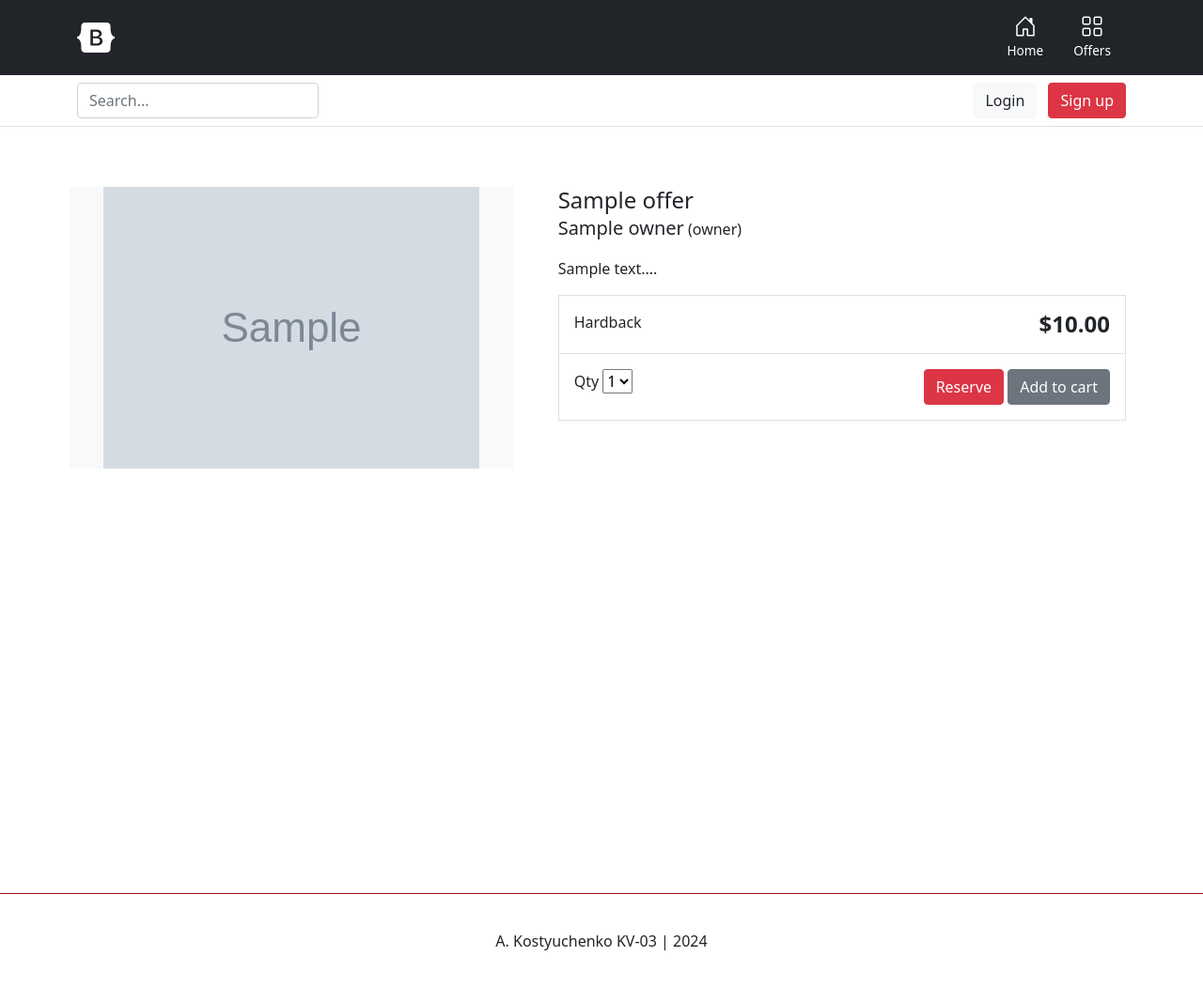
After one commit to reginakasteen/knn-rec-system, a Django app: a page that uses templates/base.html in a window 1280 px wide. The commit adds this page. Shown: the whole page at 94% size. Run offline with Django 5.2, Linux system fonts and the light colour scheme; tables that the repository leaves empty hold one stand-in row (values such as "Sample post"); grey boxes marked "Sample" are stand-in pictures.

Commit message:
add detail.html

```diff
--- a/account/templates/account/account.html
+++ b/account/templates/account/account.html
@@ -1,6 +1,7 @@
 {% extends 'base.html' %}
 
 {% block content %}
+    <title>{% block title %}Account data{% endblock %}</title>
 <style type="text/css">
         .form-signin {
           width: 100%;
--- a/account/templates/account/login.html
+++ b/account/templates/account/login.html
@@ -1,6 +1,7 @@
 {% extends 'base.html' %}
 
 {% block content %}
+    <title>{% block title %}Login{% endblock %}</title>
 
     <style type="text/css">
         .form-signin {
--- a/account/templates/account/register.html
+++ b/account/templates/account/register.html
@@ -1,7 +1,7 @@
 {% extends 'base.html' %}
 
 {% block content %}
-
+    <title>{% block title %}Register{% endblock %}</title>
     <style type="text/css">
         .form-signin {
           width: 100%;
--- a/booking_project/urls.py
+++ b/booking_project/urls.py
@@ -29,6 +29,9 @@ from account.views import (
     login_view,
     account_view,
 )
+from store.views import (
+    offer_detail,
+)
 
 urlpatterns = [
     path('admin/', admin.site.urls),
@@ -38,6 +41,7 @@ urlpatterns = [
     path('logout/', logout_view, name="logout"),
     path('login/', login_view, name="login"),
     path('account/', account_view, name="account"),
+
 
 
 
--- a/personal/templates/personal/home.html
+++ b/personal/templates/personal/home.html
@@ -1,6 +1,7 @@
 {% extends 'base.html' %}
 
 {% block content %}
+    <title>{% block title %}Home{% endblock %}</title>
     <style type="text/css">
         body {
           background-image: linear-gradient(180deg, #eee, #fff 100px, #fff);
--- a/store/models.py
+++ b/store/models.py
@@ -1,6 +1,7 @@
 from django.db import models
 from account.models import User
 from django.core.validators import MinValueValidator, MaxValueValidator, URLValidator
+from django.urls import reverse
 
 PERIODS = [
     ("D", "per day"),
@@ -55,5 +56,8 @@ class Offer(models.Model):
         verbose_name_plural = 'offers'
         ordering = ('-created',)
 
+    def get_absolute_url(self):
+        return reverse('store:offer_detail', args=[self.slug])
+
     def __str__(self):
         return self.name
--- /dev/null
+++ b/store/templates/store/offers/detail.html
@@ -0,0 +1,49 @@
+{% extends 'base.html' %}
+<head>
+    <meta charset="UTF-8">
+
+</head>
+<body>
+{% block content %}
+    <title>{% block title %}{{ offer.name }}{% endblock %}</title>
+    <div class="container">
+        <main class="pt-5">
+            <div class="row g-3">
+                <div class="col-md-5 col-lg-5 order-md-first bg-light">
+                    <img class="img-fluid mx-auto d-block" height="100%" src="{{ offer.picture.url }}">
+                </div>
+                <div class="col-md-7 col-lg-7 ps-md-3 ps-lg-5">
+                    <h1 class="mb-0 h4">{{ offer.name }}</h1>
+                    <p><span class="lead">{{ offer.owned_by }}</span> (owner)</p>
+                    <p>{{ offer.description|slice:":255" }}...</p>
+                    <div class="border">
+                        <div class="col border-bottom">
+                            <div class="row p-3">
+                                <div class="col-6">Hardback</div>
+                                <div class="col-6 text-end"><span class="h4 fw-bold">${{ offer.price }}</span></div>
+                            </div>
+                        </div>
+                        <div class="col">
+                            <div class="row p-3">
+                                <div class="col-6">
+                                    <label for="select">Qty</label>
+                                    <select id="select">
+                                        <option value="">1</option>
+                                        <option value="">2</option>
+                                        <option value="">3</option>
+                                        <option value="">4</option>
+                                    </select>
+                                </div>
+                                <div class="col-6 text-end">
+                                    <button type="button" class="btn btn-danger btn-md">Reserve</button>
+                                    <button type="button" class="btn btn-secondary btn-md">Add to cart</button>
+                                </div>
+                            </div>
+                        </div>
+                    </div>
+                </div>
+            </div>
+        </main>
+    </div>
+{% endblock %}
+</body>
--- a/store/urls.py
+++ b/store/urls.py
@@ -5,4 +5,6 @@ app_name = 'store'
 
 urlpatterns = [
     path('', views.main_store, name='main_store'),
+    path('item/<slug:slug>/', views.offer_detail, name="offer_detail"),
+
 ]
--- a/store/views.py
+++ b/store/views.py
@@ -1,4 +1,4 @@
-from django.shortcuts import render
+from django.shortcuts import render, get_object_or_404
 from .models import Category, Offer
 
 def main_store(request):
@@ -9,3 +9,6 @@ def categories(request):
     return {
         'categories': Category.objects.all()
     }
+def offer_detail(request, slug):
+    offer = get_object_or_404(Offer, slug=slug, is_active=True)
+    return render(request, 'store/offers/detail.html', {'offer': offer})
--- a/templates/base.html
+++ b/templates/base.html
@@ -1,7 +1,6 @@
 <!DOCTYPE html>
 <html>
 <head>
-    <title>Base</title>
     <meta charset="utf-8">
     <meta name="viewport" content="width=device-width, initial-scale=1">
     {% include 'snippets/header.html' %}
--- a/templates/registration/password_change.html
+++ b/templates/registration/password_change.html
@@ -1,6 +1,7 @@
 {% extends 'base.html' %}
 
 {% block content %}
+    <title>{% block title %}Password change{% endblock %}</title>
 <style type="text/css">
   .form-signin {
     width: 100%;
--- a/templates/registration/password_change_done.html
+++ b/templates/registration/password_change_done.html
@@ -1,6 +1,7 @@
 {% extends 'base.html' %}
 
 {% block content %}
+    <title>{% block title %}Password changed successfully{% endblock %}</title>
 
 <div class="container">
 	<div class="d-flex flex-column">
--- a/templates/registration/password_reset_complete.html
+++ b/templates/registration/password_reset_complete.html
@@ -2,6 +2,7 @@
 
 
 {% block content %}
+    <title>{% block title %}Password was reset{% endblock %}</title>
 
 <div class="container">
 	<div class="d-flex flex-column">
--- a/templates/registration/password_reset_done.html
+++ b/templates/registration/password_reset_done.html
@@ -3,6 +3,7 @@
 {% block content %}
 
 <div class="container">
+    <title>{% block title %}Password reset successfully{% endblock %}</title>
 
 	<div class="d-flex flex-column">
 		  <p class="m-auto p-2">
--- a/templates/registration/password_reset_form.html
+++ b/templates/registration/password_reset_form.html
@@ -34,7 +34,7 @@
     text-align: center;
   }
 </style>
-
+<title>{% block title %}Password reset page{% endblock %}</title>
 
 <form method="POST" class="form-signin">{% csrf_token %}
 	<h1 class="h3 mb-3 font-weight-normal">Reset password</h1>
--- a/templates/snippets/header.html
+++ b/templates/snippets/header.html
@@ -91,7 +91,7 @@
                 Offers
               </a>
               <ul class="dropdown-menu" aria-labelledby="dropdownMenuLink">
-                    <li><a class="dropdown-item" href="#">All</a></li>
+                    <li><a class="dropdown-item" href="{% url 'store:main_store' %}">All</a></li>
                     {% for c in categories %}
                     <li><a class="dropdown-item" href="#">{{ c.name|title }}</a></li>
                     {% endfor %}
```
Also changed, not shown: store/templates/store/store.html (+6 -6 lines).
